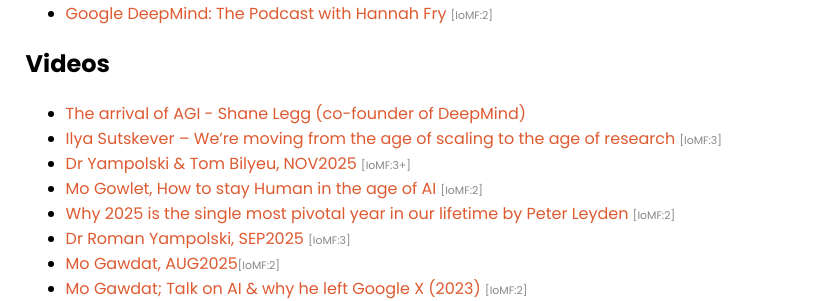
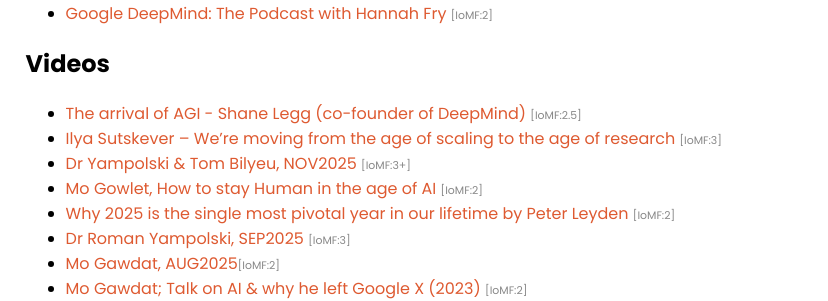
Before and after one commit to selfdriven-foundation/selfdriven-ai, a Jekyll site: the page built from docs/pages/research.md, in a window 1280 px wide and 900 px high, scrolled down 931 px. Shown: the part 152-453 px from the top of the window, without its empty margins (0-828 px from the left). Built offline with Jekyll 4.4.1, drawn with Linux system fonts in a browser that asks for light colours.

Commit message:
Update research.md

```diff
--- a/docs/pages/research.md
+++ b/docs/pages/research.md
@@ -44,7 +44,7 @@
 - [Google DeepMind: The Podcast with Hannah Fry](https://www.youtube.com/playlist?list=PLqYmG7hTraZBiUr6_Qf8YTS2Oqy3OGZEj) <span style="color:#888888;font-size:0.68rem;">[IoMF:2]</span>
 
 ## Videos
-- [The arrival of AGI - Shane Legg (co-founder of DeepMind)](https://www.youtube.com/watch?v=l3u_FAv33G0)
+- [The arrival of AGI - Shane Legg (co-founder of DeepMind)](https://www.youtube.com/watch?v=l3u_FAv33G0) <span style="color:#888888;font-size:0.68rem;">[IoMF:2.5]</span>
 - [Ilya Sutskever – We're moving from the age of scaling to the age of research](https://youtu.be/aR20FWCCjAs) <span style="color:#888888;font-size:0.68rem;">[IoMF:3]</span>
 - [Dr Yampolski & Tom Bilyeu, NOV2025](https://youtu.be/2bbSgSIQsac) <span style="color:#888888;font-size:0.68rem;">[IoMF:3+]</span>
 - [Mo Gowlet, How to stay Human in the age of AI](https://youtu.be/gcAUc0EzzTY) <span style="color:#888888;font-size:0.68rem;">[IoMF:2]</span>
```
